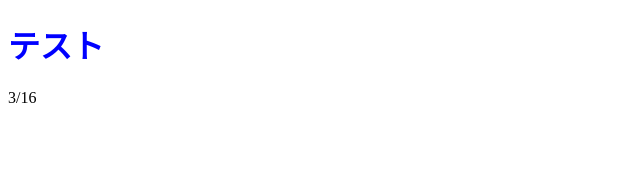
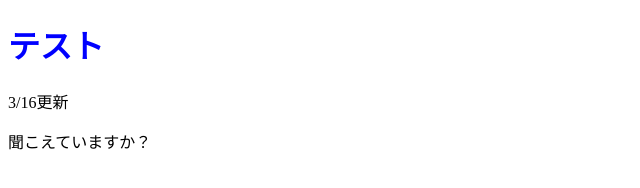
Before and after one commit to YazimaWeb/e-moai.github.io, a plain HTML site: page index.html in a window 1280 px wide. Shown: the whole page, without its empty margins (0-640 px from the left). Drawn offline with Linux system fonts and the light colour scheme.

Commit message:
Update index.html

```diff
--- a/index.html
+++ b/index.html
@@ -10,6 +10,7 @@
 
   <body>
     <h1 class="title">テスト</h1>
-    <p>3/16</p>
+    <p>3/16更新</p>
+    <p>聞こえていますか？</p>
   </body>
 </html>
```
